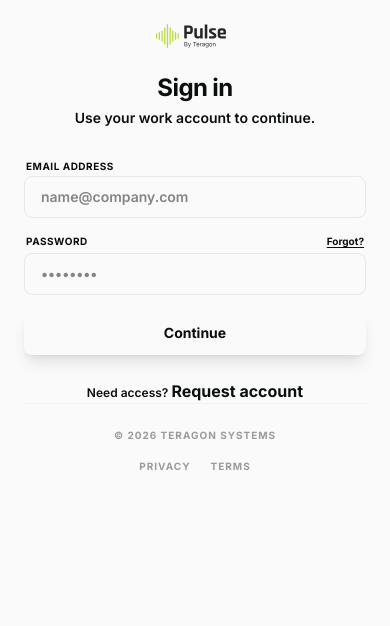
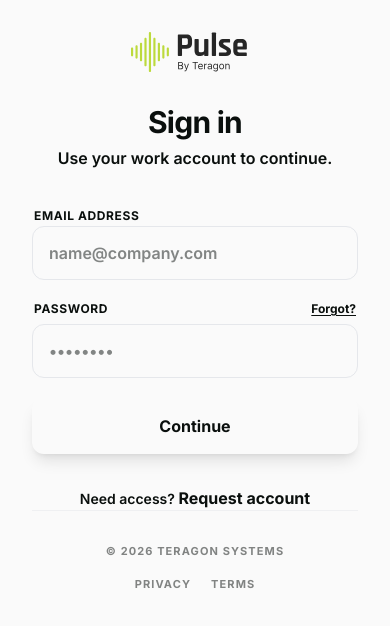
Before and after one commit to SarvarthDevelopers/alerting-app-teragon, a React (Vite) app: page / in a window 390 px wide. Shown: the top 626 px of the page. Built offline with nearby package versions, Linux system fonts and the light colour scheme.

Commit message:
style: increase mobile login screen sizing for better accessibility

```diff
--- a/src/components/Login.tsx
+++ b/src/components/Login.tsx
@@ -41,22 +41,22 @@ export function Login({ onLogin, isDesktop = false }: LoginProps) {
   };
 
   return (
-    <div className="min-h-screen w-full flex flex-col bg-background p-6 md:p-8 md:items-center md:justify-center">
+    <div className="min-h-screen w-full flex flex-col bg-background p-8 md:items-center md:justify-center">
       <motion.div
         initial={{ opacity: 0, y: 10 }}
         animate={{ opacity: 1, y: 0 }}
         transition={{ duration: 0.6, ease: [0.22, 1, 0.36, 1] }}
         className="w-full max-w-[400px] flex flex-col"
       >
-        <div className="flex flex-col items-center mb-6 md:mb-12 text-center">
-          <img src={logo} alt="Pulse By Teragon Logo" className="h-6 md:h-12 w-auto mb-6 md:mb-10 ml-[-8px] md:ml-[-14px]" />
-          <h1 className="text-2xl md:text-4xl font-bold text-foreground tracking-tight mb-1">Sign in</h1>
-          <p className="text-muted-foreground font-medium text-sm md:text-lg">Use your work account to continue.</p>
+        <div className="flex flex-col items-center mb-8 md:mb-12 text-center">
+          <img src={logo} alt="Pulse By Teragon Logo" className="h-10 md:h-12 w-auto mb-8 md:mb-10 ml-[-12px] md:ml-[-14px]" />
+          <h1 className="text-3xl md:text-4xl font-bold text-foreground tracking-tight mb-1.5">Sign in</h1>
+          <p className="text-muted-foreground font-medium text-base md:text-lg">Use your work account to continue.</p>
         </div>
 
-        <form onSubmit={handleSubmit} noValidate className="space-y-4 md:space-y-6">
-          <div className="space-y-1">
-            <label className={`text-[10px] md:text-[13px] font-bold ml-0.5 uppercase tracking-wider transition-colors ${error && error.includes('Email') ? 'text-destructive' : 'text-foreground/40'}`}>
+        <form onSubmit={handleSubmit} noValidate className="space-y-5 md:space-y-6">
+          <div className="space-y-1.5">
+            <label className={`text-[12px] md:text-[13px] font-bold ml-0.5 uppercase tracking-wider transition-colors ${error && error.includes('Email') ? 'text-destructive' : 'text-foreground/40'}`}>
               Email Address
             </label>
             <input
@@ -64,7 +64,7 @@ export function Login({ onLogin, isDesktop = false }: LoginProps) {
               value={email}
               onChange={(e) => { setEmail(e.target.value); setError(null); }}
               placeholder="name@company.com"
-              className={`w-full bg-muted/10 border rounded-lg md:rounded-2xl py-2.5 px-4 md:py-4 md:px-5 text-foreground placeholder:text-muted-foreground/30 focus:outline-none focus:ring-1 transition-all font-medium text-sm md:text-base ${
+              className={`w-full bg-muted/10 border rounded-xl md:rounded-2xl py-3.5 px-4 md:py-4 md:px-5 text-foreground placeholder:text-muted-foreground/30 focus:outline-none focus:ring-1 transition-all font-medium text-base ${
                 error && error.includes('Email')
                   ? 'border-destructive border-2 focus:ring-destructive/20 focus:border-destructive'
                   : 'border-foreground/20 focus:ring-foreground/20 focus:border-foreground'
@@ -76,7 +76,7 @@ export function Login({ onLogin, isDesktop = false }: LoginProps) {
                   initial={{ opacity: 0, y: -5 }}
                   animate={{ opacity: 1, y: 0 }}
                   exit={{ opacity: 0, y: -5 }}
-                  className="text-[10px] md:text-[12px] font-bold text-destructive ml-1 mt-1.5 flex items-center gap-1"
+                  className="text-[12px] font-bold text-destructive ml-1 mt-1.5 flex items-center gap-1"
                 >
                   <span className="w-1 h-1 bg-destructive rounded-full" />
                   {error}
@@ -85,19 +85,19 @@ export function Login({ onLogin, isDesktop = false }: LoginProps) {
             </AnimatePresence>
           </div>
 
-          <div className="space-y-1">
+          <div className="space-y-1.5">
             <div className="flex justify-between items-center px-0.5">
-              <label className={`text-[10px] md:text-[13px] font-bold uppercase tracking-wider transition-colors ${error && error.includes('password') ? 'text-destructive' : 'text-foreground/40'}`}>
+              <label className={`text-[12px] md:text-[13px] font-bold uppercase tracking-wider transition-colors ${error && error.includes('password') ? 'text-destructive' : 'text-foreground/40'}`}>
                 Password
               </label>
-              <button type="button" className="text-[10px] md:text-[13px] font-bold text-foreground hover:opacity-60 underline transition-opacity underline-offset-2">Forgot?</button>
+              <button type="button" className="text-[12px] md:text-[13px] font-bold text-foreground hover:opacity-60 underline transition-opacity underline-offset-2">Forgot?</button>
             </div>
             <input
               type="password"
               value={password}
               onChange={(e) => { setPassword(e.target.value); setError(null); }}
               placeholder="••••••••"
-              className={`w-full bg-muted/10 border rounded-lg md:rounded-2xl py-2.5 px-4 md:py-4 md:px-5 text-foreground placeholder:text-muted-foreground/30 focus:outline-none focus:ring-1 transition-all font-medium text-sm md:text-base ${
+              className={`w-full bg-muted/10 border rounded-xl md:rounded-2xl py-3.5 px-4 md:py-4 md:px-5 text-foreground placeholder:text-muted-foreground/30 focus:outline-none focus:ring-1 transition-all font-medium text-base ${
                 error && error.includes('password')
                   ? 'border-destructive border-2 focus:ring-destructive/20 focus:border-destructive'
                   : 'border-foreground/20 focus:ring-foreground/20 focus:border-foreground'
@@ -109,7 +109,7 @@ export function Login({ onLogin, isDesktop = false }: LoginProps) {
                   initial={{ opacity: 0, y: -5 }}
                   animate={{ opacity: 1, y: 0 }}
                   exit={{ opacity: 0, y: -5 }}
-                  className="text-[10px] md:text-[12px] font-bold text-destructive ml-1 mt-1.5 flex items-center gap-1"
+                  className="text-[12px] font-bold text-destructive ml-1 mt-1.5 flex items-center gap-1"
                 >
                   <span className="w-1 h-1 bg-destructive rounded-full" />
                   {error}
@@ -121,7 +121,7 @@ export function Login({ onLogin, isDesktop = false }: LoginProps) {
           <motion.button
             whileTap={{ scale: 0.98 }}
             disabled={isLoading}
-            className="w-full bg-primary text-primary-foreground font-bold py-3 md:py-4 rounded-lg md:rounded-2xl flex items-center justify-center gap-2 hover:opacity-90 transition-all shadow-lg shadow-primary/5 mt-1"
+            className="w-full bg-primary text-primary-foreground font-bold py-4 rounded-xl md:rounded-2xl flex items-center justify-center gap-2 hover:opacity-90 transition-all shadow-lg shadow-primary/5 mt-2"
           >
             <AnimatePresence mode="wait">
               {isLoading ? (
@@ -140,7 +140,7 @@ export function Login({ onLogin, isDesktop = false }: LoginProps) {
                   initial={{ opacity: 0 }}
                   animate={{ opacity: 1 }}
                   exit={{ opacity: 0 }}
-                  className="text-sm md:text-lg"
+                  className="text-base md:text-lg"
                 >
                   Continue
                 </motion.span>
@@ -149,17 +149,17 @@ export function Login({ onLogin, isDesktop = false }: LoginProps) {
           </motion.button>
         </form>
 
-        <div className="mt-6 md:mt-12 text-center">
-          <p className="text-xs md:text-sm text-muted-foreground font-medium">
+        <div className="mt-8 md:mt-12 text-center">
+          <p className="text-sm text-muted-foreground font-medium">
             Need access? <button className="text-foreground font-bold hover:underline underline-offset-2">Request account</button>
           </p>
         </div>
 
-        <div className="mt-auto md:mt-16 pt-6 md:pt-8 border-t border-border flex flex-col md:flex-row justify-between items-center gap-4 opacity-40">
-          <span className="text-[10px] font-bold text-muted-foreground uppercase tracking-widest">© 2026 Teragon Systems</span>
+        <div className="mt-auto md:mt-16 pt-8 border-t border-border flex flex-col md:flex-row justify-between items-center gap-4 opacity-50">
+          <span className="text-[11px] md:text-[12px] font-bold text-muted-foreground uppercase tracking-widest">© 2026 Teragon Systems</span>
           <div className="flex gap-5">
-            <button className="text-[10px] font-bold text-muted-foreground hover:text-foreground uppercase tracking-widest">Privacy</button>
-            <button className="text-[10px] font-bold text-muted-foreground hover:text-foreground uppercase tracking-widest">Terms</button>
+            <button className="text-[11px] md:text-[12px] font-bold text-muted-foreground hover:text-foreground uppercase tracking-widest">Privacy</button>
+            <button className="text-[11px] md:text-[12px] font-bold text-muted-foreground hover:text-foreground uppercase tracking-widest">Terms</button>
           </div>
         </div>
       </motion.div>
```
